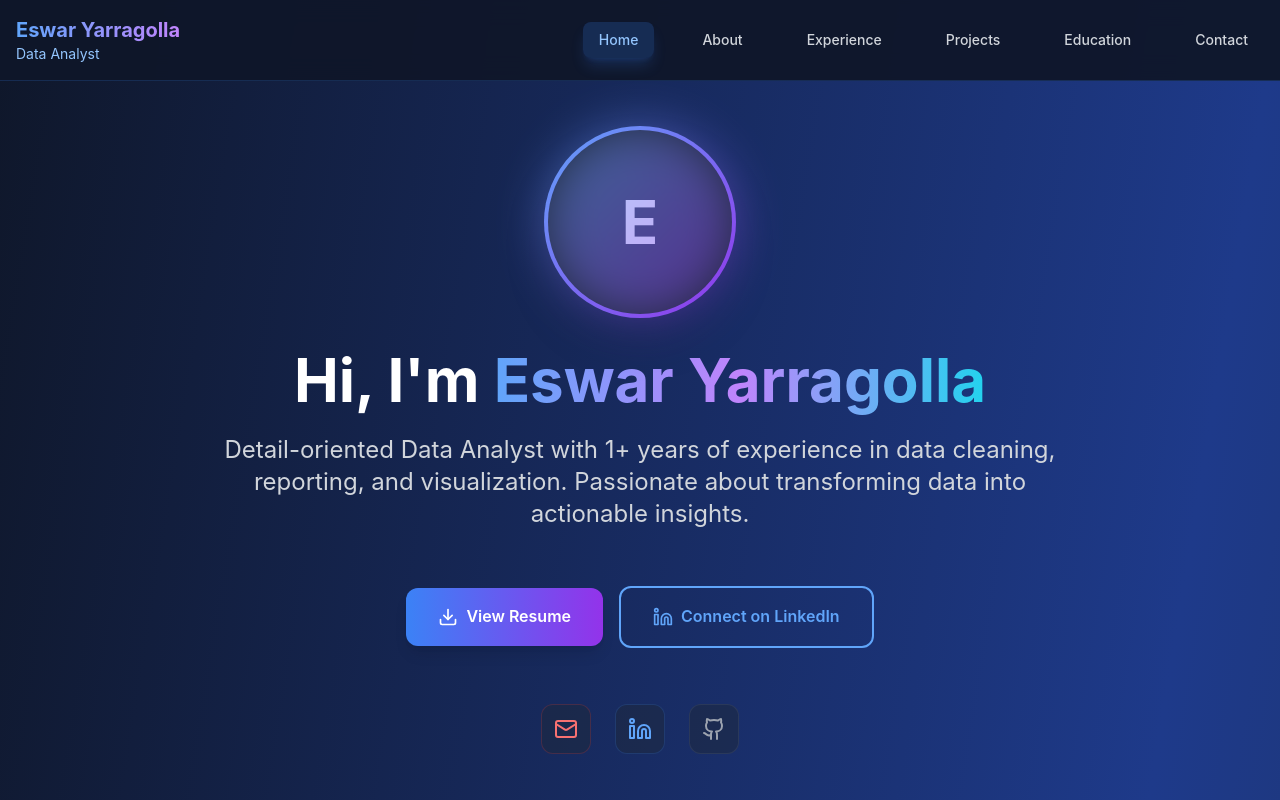
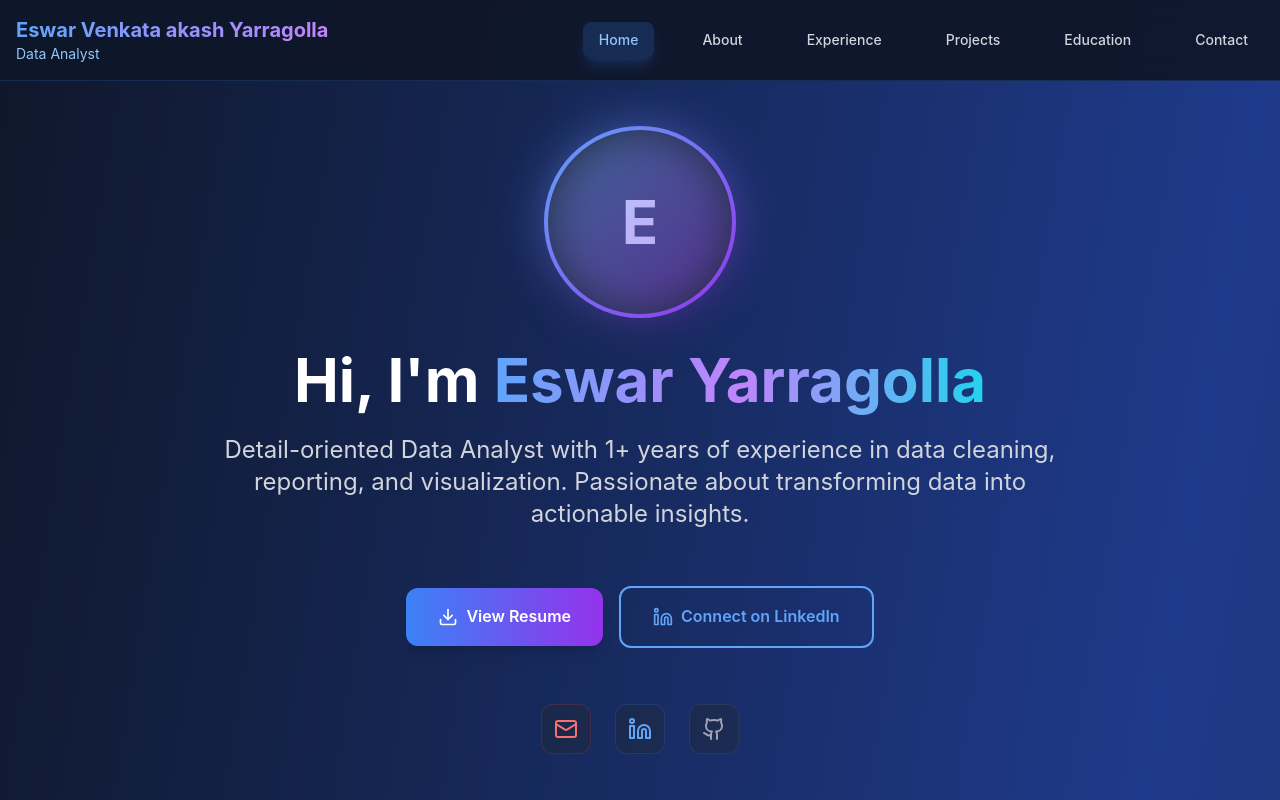
Before and after one commit to Eswar9999-hash/Eswar_Datascience-portfolio, a React (Vite) app: page / in a window 1280 px wide. Shown: the top 800 px of the page. Built offline with nearby package versions, Linux system fonts and the light colour scheme.

Commit message:
name update in hero section

```diff
--- a/src/components/Experience.tsx
+++ b/src/components/Experience.tsx
@@ -42,7 +42,7 @@ const Experience: React.FC = () => {
       ],
     },
     {
-      title: 'Project Management Fellow',
+      title: 'Project Management Fellowship',
       company: 'Foruppo',
       location: 'Remote',
       period: 'May 2024 – December 2024',
--- a/src/components/Header.tsx
+++ b/src/components/Header.tsx
@@ -49,7 +49,7 @@ const Header: React.FC = () => {
         <div className="flex justify-between items-center py-4">
           <div className="flex-shrink-0">
             <h1 className="text-xl font-bold bg-gradient-to-r from-blue-400 to-purple-400 bg-clip-text text-transparent">
-              Eswar Yarragolla
+              Eswar Venkata akash Yarragolla
             </h1>
             <p className="text-sm text-blue-300">Data Analyst</p>
           </div>
```
